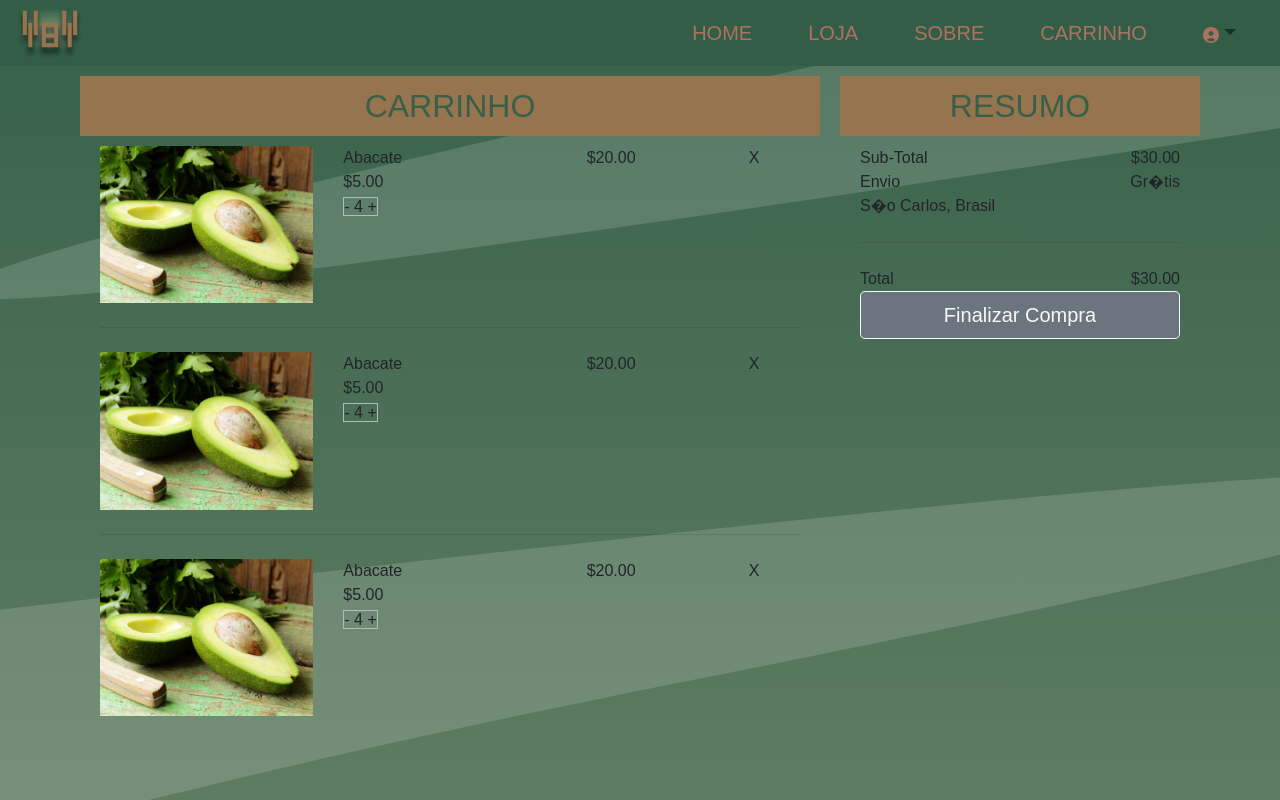
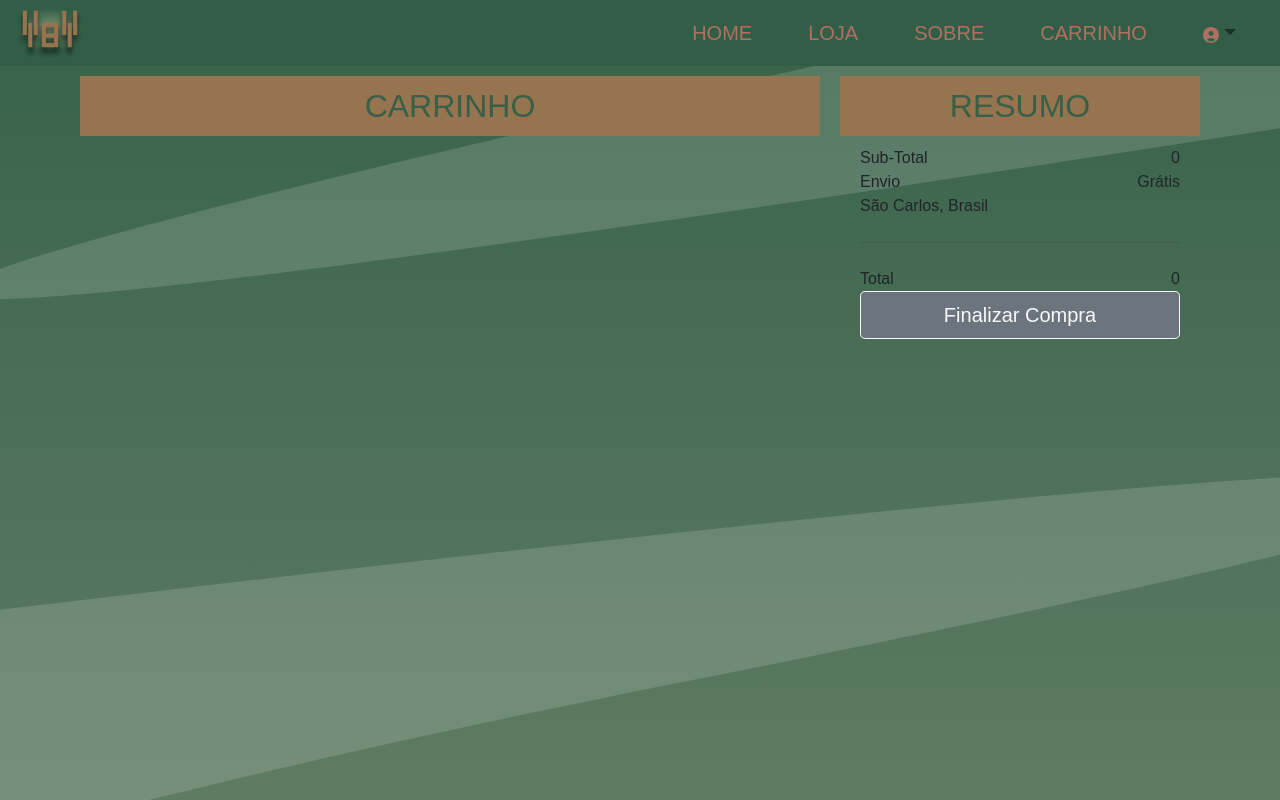
Before and after one commit to gicutieri/trab-web, a Vue app in the folder front/: page /carrinho in a window 1280 px wide. Shown: the top 800 px of the page. Built offline with nearby package versions, Linux system fonts and the light colour scheme.

Commit message:
carrinho parcial

```diff
--- a/front/src/components/Card.vue
+++ b/front/src/components/Card.vue
@@ -1,6 +1,6 @@
 <template>
-    <div class="col-xl-3 col-md-6">
-      <div class="card">
+  <div v-bind:class="classCard">
+    <div v-if="this.type == 'resumido'" class="card">
       <img :src="'/imagens/ABACATE.jpg'" class="card-img-top cardimagem" v-bind:alt="produto.nome" />
       <div class="card-body cardfundo">
         <h3 class="card-title cardtitle">{{ produto.nome }}</h3>
@@ -26,14 +26,55 @@
         </div>
       </div>
     </div>
+
+    <div v-if="this.type == 'detalhado'" class="row">
+      <div class="col-sm-4">
+        <img src="/imagens/abacate.jpg" alt="foto do produto" class="card-img-top">
+      </div>
+      <div class="container col-sm-8">
+        <div class="row">
+          <div class="col-sm-6">{{ this.produto.nome }}</div>
+          <div class="col-sm-4">{{ this.produto.preco * this.produto.quantidade }}</div>
+          <div class="col-sm-2"><b-icon icon="trash-fill" variant="dark" aria-hidden="true">te</b-icon></div>
+        </div>
+        <div class="row">
+          <div class="col-sm-12">{{ this.produto.preco }}</div>
+        </div><div class="row">
+          <div class="col-sm-12">
+            <div id="buttons">
+              <button v-on:click="removerQuantidade()" class="btn btn-sm btn-outline-dark inline-block-child">
+                <span>-</span>
+              </button>
+              <button class="btn btn-sm btn-outline-dark inline-block-child"> {{ quantidade }} </button>
+              <button v-on:click="adicionarQuantidade()" class="btn btn-sm btn-outline-dark inline-block-child">
+                <span><i class="fa fa-arrow-right"></i>+</span>
+              </button>
+            </div>
+          </div>
+        </div>
+      </div>
+    </div>
+
+    <hr v-if="this.type == 'detalhado'" class="my-4">
+
   </div>
 </template>
 
 <script>
+import { BIcon } from 'bootstrap-vue'
+
 export default {
   name: 'Card',
+  components: {
+    'b-icon': BIcon,
+  },
   props: {
-    produto: { type: Object, required: true }
+    produto: { type: Object, required: true },
+    type: {
+      type: String,
+      required: false,
+      default: "resumido"
+    },
   },
   data: function () {
     return {
@@ -51,6 +92,15 @@ export default {
     });
 
     this.quantidade = qtd;
+  },
+  computed: {
+    classCard: function () {
+      return {
+        'col-xl-3': this.type == 'resumido',
+        'col-md-6': this.type == 'resumido',
+        'row': this.type == 'detalhado',
+      }
+    }
   },
   methods: {
     adicionarQuantidade: function () {
@@ -73,12 +123,10 @@ export default {
     },
     atualizarCarrinho: function() {
       let foraDoCarrinho = 1;
-      let count = -1;
       let index = -1;
       let carrinho = this.recuperarCarrinho();
 
-      carrinho.forEach(element => {
-        count++;
+      carrinho.forEach((element, count) => {
         if (this.produto.id == element.id) {
           element.quantidade = this.quantidade;
           foraDoCarrinho = 0;
--- a/front/src/views/Carrinho.vue
+++ b/front/src/views/Carrinho.vue
@@ -9,70 +9,7 @@
             </div>
           </div>
           <div class="container cart">
-
-            <div class="row">
-              <div class="col-sm-4"><img src="/imagens/abacate.jpg" class="card-img-top" alt="foto do produto" />
-              </div>
-              <div class="container col-sm-8">
-                <div class="row">
-                  <div class="col-sm-6">Abacate</div>
-                  <div class="col-sm-4">$20.00</div>
-                  <div class="col-sm-2">X</div>
-                </div>
-                <div class="row">
-                  <div class="col-sm-12">$5.00</div>
-                </div>
-                <div class="row">
-                  <div class="col-sm-12">
-                    <span class="align-middle" style="border: 1px solid #ccc!important; border-color: #b4b9b9!important;">- 4 +</span>
-                  </div>
-                </div>
-              </div>
-            </div>
-
-            <hr class="my-4">
-
-            <div class="row">
-              <div class="col-sm-4"><img src="/imagens/abacate.jpg" class="card-img-top" alt="foto do produto" />
-              </div>
-              <div class="container col-sm-8">
-                <div class="row">
-                  <div class="col-sm-6">Abacate</div>
-                  <div class="col-sm-4">$20.00</div>
-                  <div class="col-sm-2">X</div>
-                </div>
-                <div class="row">
-                  <div class="col-sm-12">$5.00</div>
-                </div>
-                <div class="row">
-                  <div class="col-sm-12">
-                    <span class="align-middle" style="border: 1px solid #ccc!important; border-color: #b4b9b9!important;">- 4 +</span>
-                  </div>
-                </div>
-              </div>
-            </div>
-
-            <hr class="my-4">
-
-            <div class="row">
-              <div class="col-sm-4"><img src="/imagens/abacate.jpg" class="card-img-top" alt="foto do produto" />
-              </div>
-              <div class="container col-sm-8">
-                <div class="row">
-                  <div class="col-sm-6">Abacate</div>
-                  <div class="col-sm-4">$20.00</div>
-                  <div class="col-sm-2">X</div>
-                </div>
-                <div class="row">
-                  <div class="col-sm-12">$5.00</div>
-                </div>
-                <div class="row">
-                  <div class="col-sm-12">
-                    <span class="align-middle" style="border: 1px solid #ccc!important; border-color: #b4b9b9!important;">- 4 +</span>
-                  </div>
-                </div>
-              </div>
-            </div>
+            <Card v-for="(produto, index) in this.carrinho" :type="'detalhado'" :produto="produto" :key="index"></Card>
           </div>
         </div>
 
@@ -85,21 +22,21 @@
           <div class="container cart">
             <div class="row">
               <div class="col-sm-6">Sub-Total</div>
-              <div class="col-sm-6 text-lg-right">$30.00</div>
+              <div class="col-sm-6 text-lg-right">{{ this.subTotal }}</div>
             </div>
             <div class="row">
               <div class="col-sm-6">Envio</div>
-              <div class="col-sm-6 text-lg-right">Gr�tis</div>
+              <div class="col-sm-6 text-lg-right">Grátis</div>
             </div>
             <div class="row">
-              <div class="col-sm-12">S�o Carlos, Brasil</div>
+              <div class="col-sm-12">São Carlos, Brasil</div>
             </div>
 
             <hr class="my-4">
 
             <div class="row">
               <div class="col-sm-6">Total</div>
-              <div class="col-sm-6 text-lg-right">$30.00</div>
+              <div class="col-sm-6 text-lg-right">{{ this.total }}</div>
             </div>
             <div class="row justify-content-md-center">
               <div class="col-sm-12">
@@ -115,9 +52,40 @@
 </template>
 
 <script>
+import Card from '@/components/Card.vue'
 
 export default {
-  name: 'Carrinho'
+  name: 'Carrinho',
+  components: {
+    Card
+  },
+  data: function () {
+    return {
+      carrinho: [],
+      subTotal: 0,
+      total: 0,
+    }
+  },
+  mounted () {
+    this.carrinho = this.recuperarCarrinho();
+
+    this.carrinho.forEach(element => {
+      this.subTotal += element.preco * element.quantidade;
+    });
+
+    this.total = this.subTotal;
+  },
+  methods: {
+    recuperarCarrinho: function() {
+      let carrinho = [];
+
+      if (localStorage.getItem('carrinho')) {
+        carrinho = JSON.parse(localStorage.getItem('carrinho'));
+      }
+
+      return carrinho;
+    },
+  },
 }
 </script>
 
--- a/front/src/views/Home.vue
+++ b/front/src/views/Home.vue
@@ -8,8 +8,7 @@
         </div>
       </div>
       <div class="row">
-        <Card v-for="(produto, index) in destaques" :produto="produto" :key="index">
-        </Card>
+        <Card v-for="(produto, index) in destaques" :produto="produto" :key="index"></Card>
       </div>
       <div class="row">
         <div class="shape">
--- a/front/src/views/Loja.vue
+++ b/front/src/views/Loja.vue
@@ -25,8 +25,7 @@
       </div>
 
       <div class="row">
-        <Card v-for="(produto, index) in produtos" :produto="produto" :key="index">
-        </Card>
+        <Card v-for="(produto, index) in produtos" :produto="produto" :key="index"></Card>
       </div>
 
       <div id="buttons" class="but">
```
Lines whose indentation alone changed are shown as unchanged.
